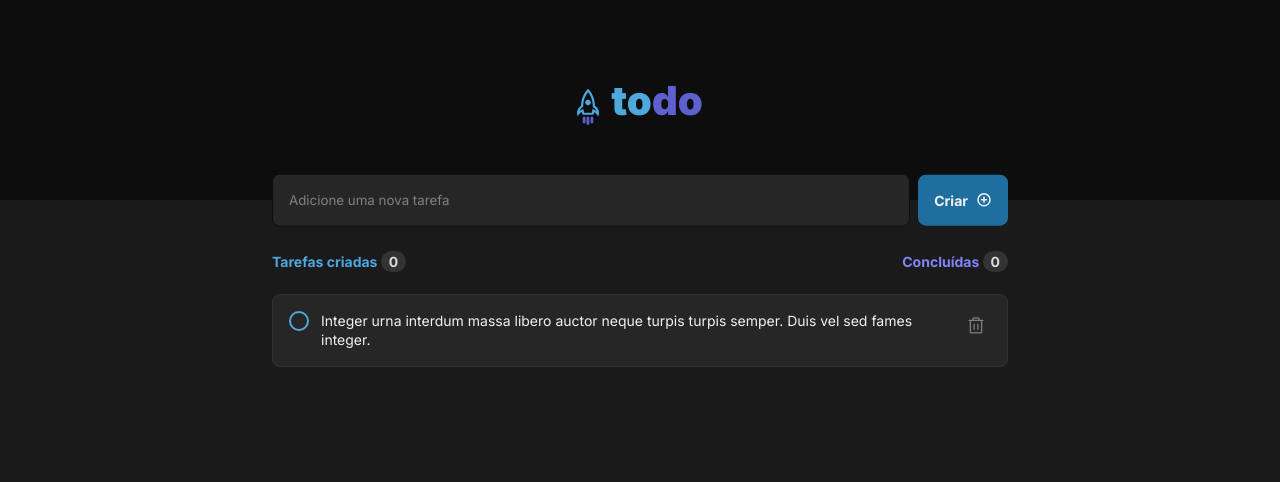
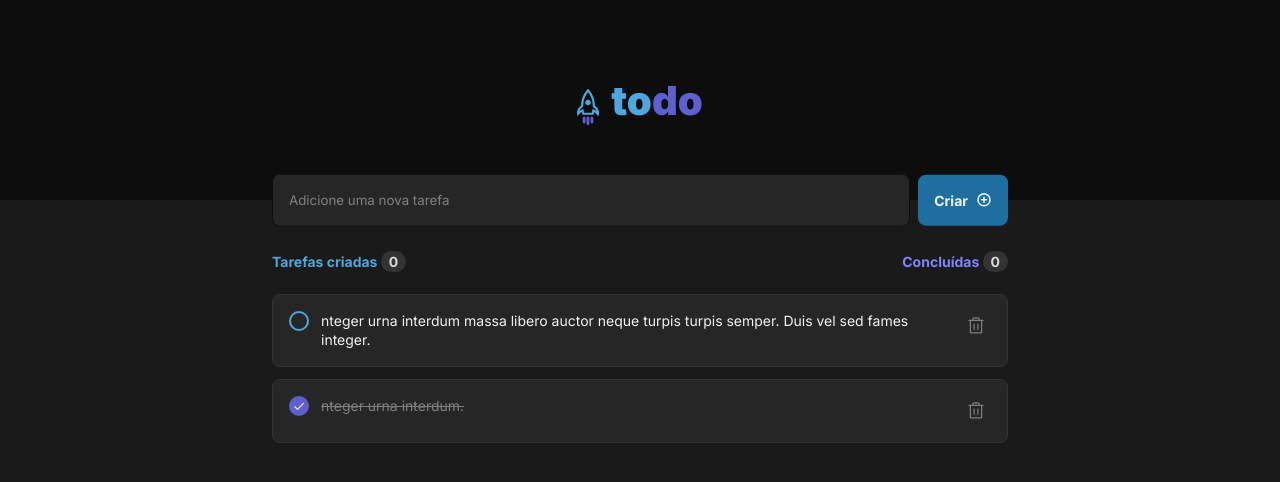
Before and after one commit to VNatario/todo-list, a React (Vite) app: page / in a window 1280 px wide. Shown: the top 482 px of the page. Built offline with nearby package versions, Linux system fonts and the light colour scheme.

Commit message:
add styles for task is complet

```diff
--- a/src/App.tsx
+++ b/src/App.tsx
@@ -3,14 +3,31 @@ import { NewTask } from "./components/NewTask";
 import { Tasks } from "./components/Tasks";
 
 import styles from "./App.module.css";
+import { useState } from "react";
 
 export function App() {
+  const [tasks, setTasks] = useState([
+    {
+      id: 1,
+      isComplete: false,
+      content:
+        "nteger urna interdum massa libero auctor neque turpis turpis semper. Duis vel sed fames integer.",
+    },
+    {
+      id: 2,
+      isComplete: true,
+      content: "nteger urna interdum.",
+    },
+  ]);
+
   return (
     <>
       <Header />
       <div className={styles.wrapper}>
         <NewTask />
-        <Tasks />
+        <main>
+          <Tasks tasks={tasks} />
+        </main>
       </div>
     </>
   );
--- a/src/components/NewTask.tsx
+++ b/src/components/NewTask.tsx
@@ -1,11 +1,34 @@
 import { PlusCircle } from "@phosphor-icons/react";
 
 import styles from "./NewTask.module.css";
+import { ChangeEvent, FormEvent, InvalidEvent, useState } from "react";
 
 export function NewTask() {
+  const [newTask, setNewTask] = useState("");
+
+  function handleCreateNewTask(event: FormEvent) {
+    event.preventDefault();
+  }
+
+  function handleNewTaskChange(event: ChangeEvent<HTMLInputElement>) {
+    event.target.setCustomValidity("");
+    setNewTask(event.target.value);
+  }
+
+  function handleNewTaskInvalid(event: InvalidEvent<HTMLInputElement>) {
+    event.target.setCustomValidity("Esse campo é obrigatório!");
+  }
+
   return (
-    <form className={styles.newTask}>
-      <input type="text" placeholder="Adicione uma nova tarefa" />
+    <form className={styles.newTask} onSubmit={handleCreateNewTask}>
+      <input
+        type="text"
+        placeholder="Adicione uma nova tarefa"
+        value={newTask}
+        onChange={handleNewTaskChange}
+        onInvalid={handleNewTaskInvalid}
+        required
+      />
       <button type="submit">
         Criar <PlusCircle weight="bold" size={16} />
       </button>
--- a/src/components/Task.module.css
+++ b/src/components/Task.module.css
@@ -1,4 +1,5 @@
-.task {
+.task,
+.taskComplete {
   display: flex;
   justify-content: space-between;
   align-items: flex-start;
@@ -10,14 +11,15 @@
   background-color: var(--gray-500);
 }
 
-.task button {
+.task button,
+.taskComplete button {
   border: none;
   background-color: transparent;
   cursor: pointer;
 }
 
 .task .check,
-.task .checked {
+.taskComplete .check {
   display: flex;
   justify-content: center;
   align-items: center;
@@ -27,39 +29,48 @@
   height: 1.25rem;
   color: var(--gray-100);
 
+  border: 2px solid var(--blue-200);
+
   transition: all 300ms;
 }
 
-.task .check {
-  border: 2px solid var(--blue-200);
-}
-
-.task .check svg {
+.check svg {
   opacity: 0;
 }
 
-.task .check:hover {
+.check:hover {
   border-color: var(--blue-700);
   background-color: var(--blue-700-alpha-02);
 }
 
-.task .checked {
-  border: 2px solid var(--purple-500);
+.taskComplete .check {
+  border-color: var(--purple-500);
   background-color: var(--purple-500);
 }
 
-.task .checked:hover {
-  border: 2px solid var(--purple-300);
+.taskComplete .check svg {
+  opacity: 1;
+}
+
+.taskComplete .check:hover {
+  border-color: var(--purple-300);
   background-color: var(--purple-300);
 }
 
-.task p {
+.task p,
+.taskComplete p {
   font-size: 0.875rem;
   color: var(--gray-100);
   line-height: 1.4;
+  flex: 1;
 }
 
-.task .trash {
+.taskComplete p {
+  color: var(--gray-300);
+  text-decoration: line-through;
+}
+
+.trash {
   display: flex;
   align-items: center;
   justify-content: center;
@@ -70,7 +81,7 @@
   transition: all 200ms;
 }
 
-.task .trash:hover {
+.trash:hover {
   color: var(--red-200);
   background-color: var(--gray-400);
 }
--- a/src/components/Task.tsx
+++ b/src/components/Task.tsx
@@ -1,20 +1,20 @@
 import { Check, Trash } from "@phosphor-icons/react";
 
 import styles from "./Task.module.css";
+import { TaskType } from "./Tasks";
 
-export function Task() {
+interface TaskProps {
+  task: TaskType;
+}
+
+export function Task({ task }: TaskProps) {
+  console.log(task);
   return (
-    <div className={styles.task}>
-      <button
-        className={styles.check}
-        // className={styles.checked}
-      >
+    <div className={task.isComplete ? styles.taskComplete : styles.task}>
+      <button className={styles.check}>
         <Check weight="bold" size={12} />
       </button>
-      <p>
-        Integer urna interdum massa libero auctor neque turpis turpis semper.
-        Duis vel sed fames integer.
-      </p>
+      <p>{task.content}</p>
       <button className={styles.trash}>
         <Trash size={20} />
       </button>
--- a/src/components/Tasks.module.css
+++ b/src/components/Tasks.module.css
@@ -47,4 +47,7 @@
 }
 
 .list {
+  display: flex;
+  flex-direction: column;
+  gap: 0.75rem;
 }
--- a/src/components/Tasks.tsx
+++ b/src/components/Tasks.tsx
@@ -3,7 +3,17 @@ import { ClipboardText } from "@phosphor-icons/react";
 import styles from "./Tasks.module.css";
 import { Task } from "./Task";
 
-export function Tasks({ task = true }: any) {
+export interface TaskType {
+  id: number;
+  content: string;
+  isComplete: boolean;
+}
+
+interface TasksProps {
+  tasks: TaskType[];
+}
+
+export function Tasks({ tasks }: TasksProps) {
   return (
     <>
       <div className={styles.info}>
@@ -20,7 +30,7 @@ export function Tasks({ task = true }: any) {
         </div>
       </div>
 
-      {!task ? (
+      {tasks.length === 0 ? (
         <div className={styles.emptyList}>
           <ClipboardText size={56} />
           <p>
@@ -30,7 +40,9 @@ export function Tasks({ task = true }: any) {
         </div>
       ) : (
         <div className={styles.list}>
-          <Task />
+          {tasks.map((task) => {
+            return <Task key={task.id} task={task} />;
+          })}
         </div>
       )}
     </>
```
